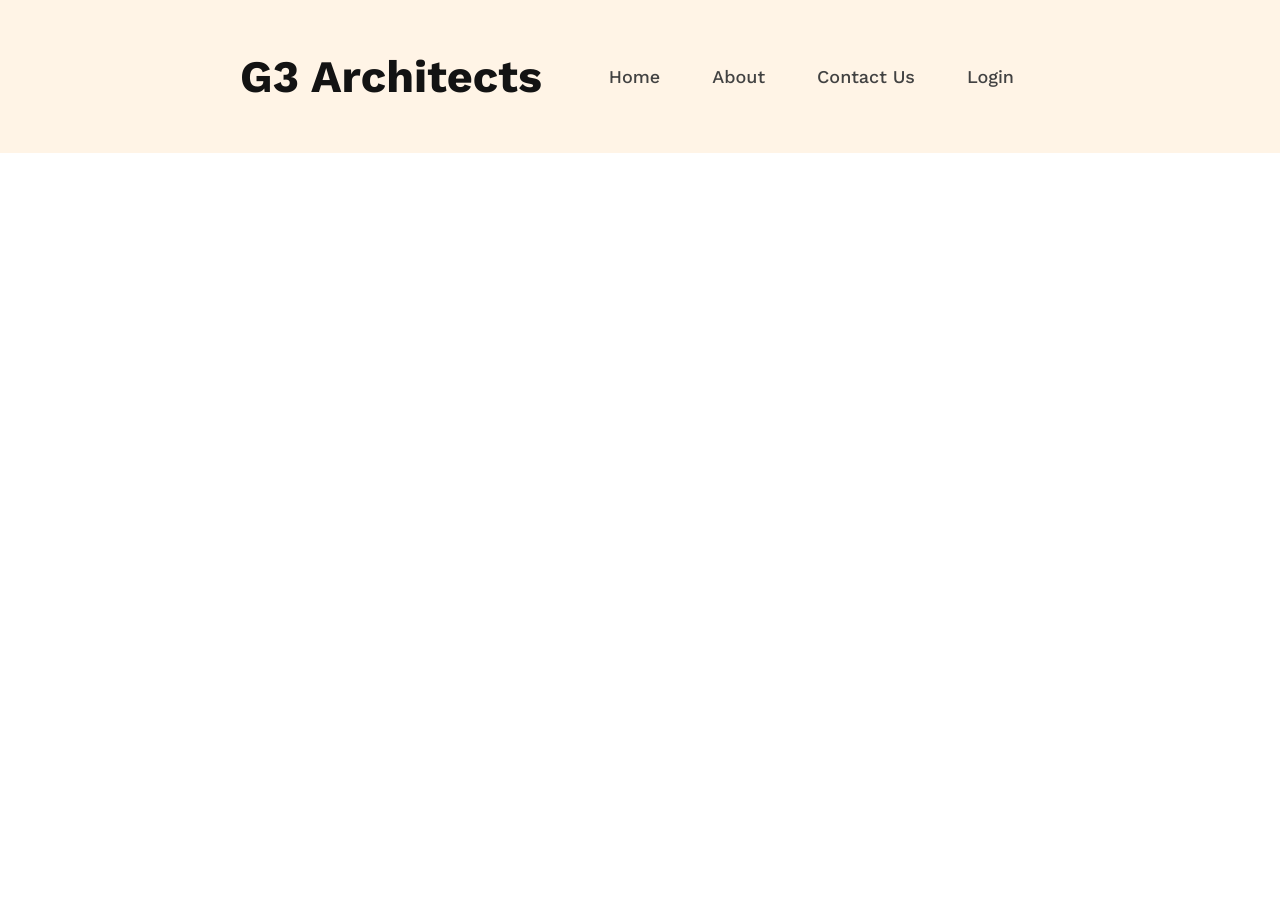
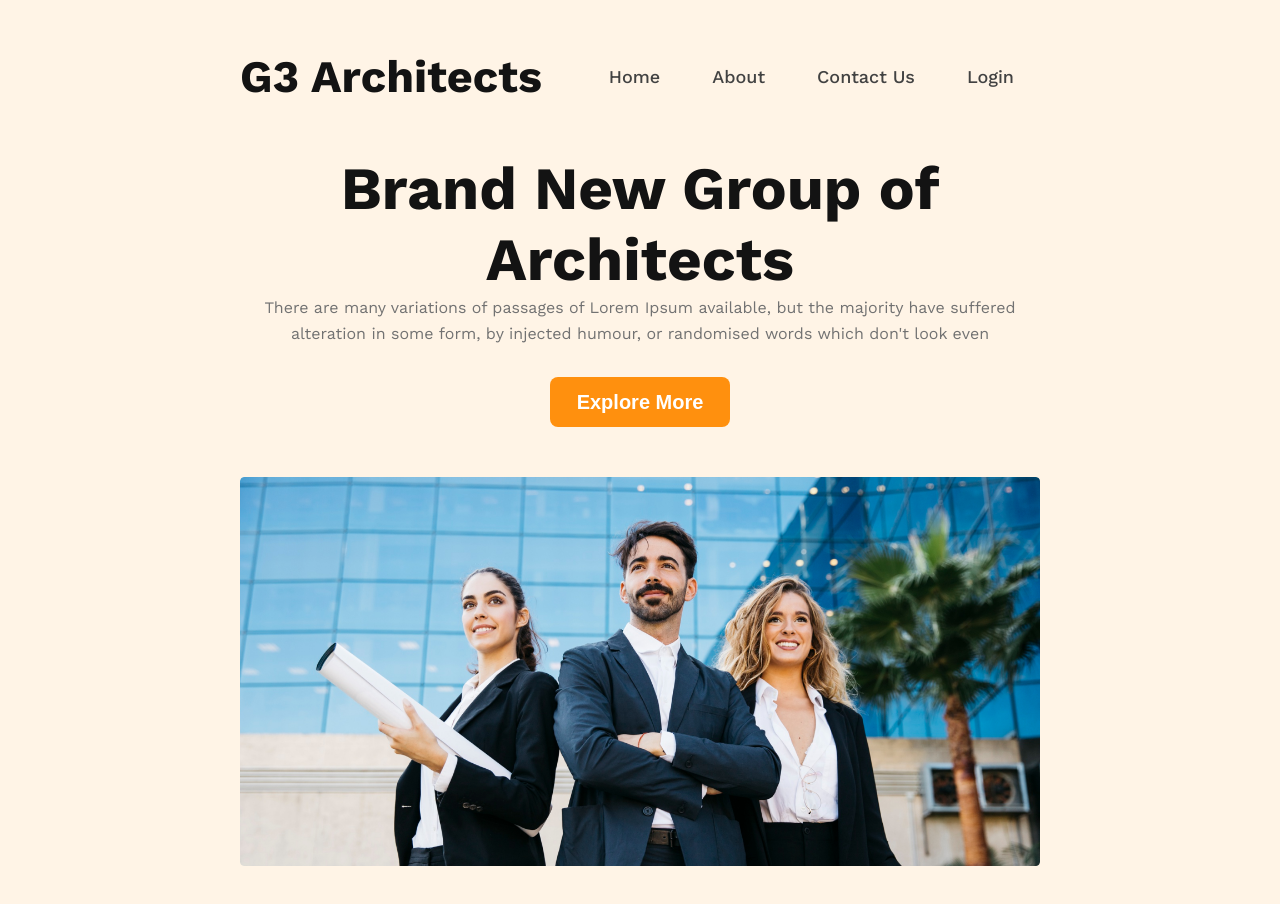
Before and after one commit to AshikurZaman01/G3-Architecture-Website-Responsive-, a plain HTML site: page index.html in a window 1280 px wide. Before the commit the page ends 800 px from the top, so only its background shows below. Drawn offline with nearby package versions, Linux system fonts and the light colour scheme.

Commit message:
added Banner Section

```diff
--- a/index.html
+++ b/index.html
@@ -32,7 +32,15 @@
 
         <!--Banner Section start  -->
         <div class="banner">
+            <div class="banner-content">
+                <h1 class="banner-title">Brand New Group of Architects</h1>
 
+                <p class="banner-desc">There are many variations of passages of Lorem Ipsum available, but the majority have suffered alteration in some form, by injected humour, or randomised words which don't look even</p>
+
+                <button class="btn-primary">Explore More</button>
+            </div>
+        <!-- Banner Section Image -->
+            <img src="images/banner.png" alt="">
         </div>
         <!-- Banner Section end -->
 
--- a/style.css
+++ b/style.css
@@ -8,6 +8,17 @@
 
 body{
     font-family: 'Work Sans', sans-serif;
+}
+.btn-primary{
+    width: 180px;
+    height: 50px;
+    background-color: rgba(255, 144, 14, 1);
+    border: 0;
+    border-radius: 8px;
+    color: #FFF;
+    text-align: center;
+    font-size: 20px;
+    font-weight: 600;
 }
 /* Common style end */
 
@@ -51,4 +62,39 @@ nav{
     margin: 0 26px;
 
 }
+/* Banner style start */
+.banner{
+
+
+}
+
+.banner-content{
+    max-width: 800px;
+    text-align: center;
+    margin: 0 auto;
+
+}
+.banner-title{
+    color: #131313;
+    text-align: center;
+    font-size: 60px;
+    font-style: normal;
+    font-weight: 700;
+    padding-top: 50px;
+}
+.banner-desc{
+    color: #727272;
+    text-align: center;
+    font-size: 16px;
+    font-weight: 400;
+    line-height: 26px;
+    margin-bottom: 30px;
+}
+.banner-content button{
+    margin-bottom: 50px;
+}
+.banner img{
+    width: 100%;
+}
+/* Banner style end */
 /* Header style end */
```
